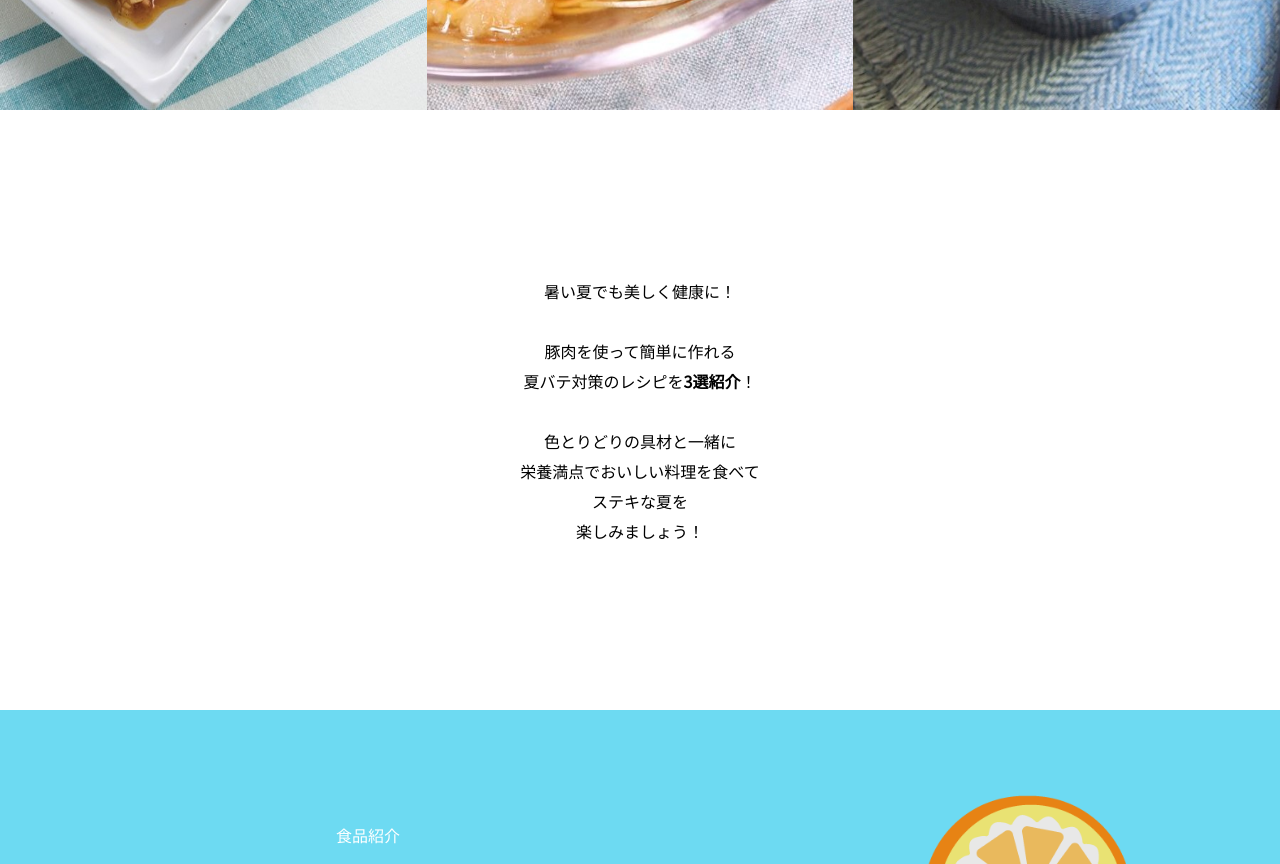
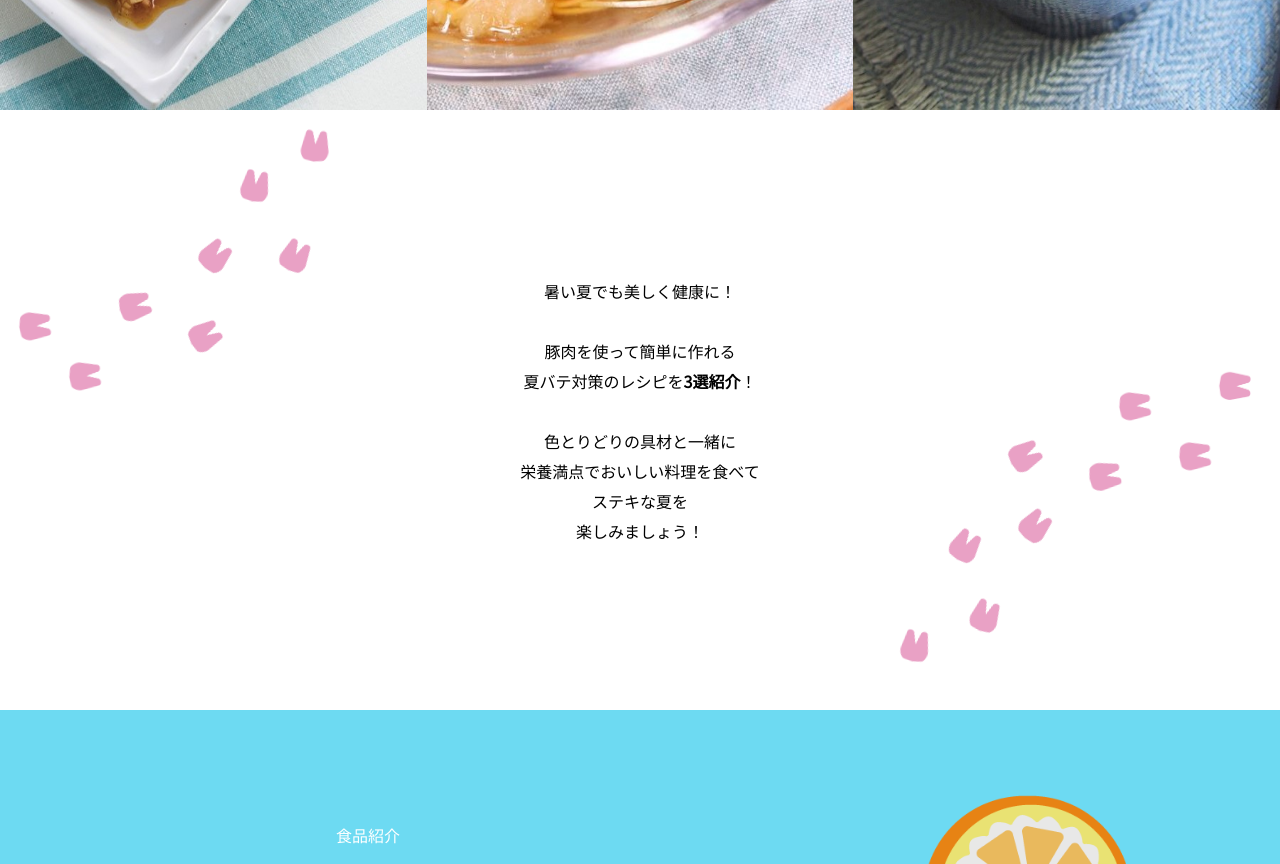
Before and after one commit to Maria1031/summer_recipe, a plain HTML site: page index.html in a window 1280 px wide. Shown: the part 560-1424 px from the top of the page. Drawn offline with Linux system fonts and the light colour scheme.

Commit message:
Update index.html

```diff
--- a/index.html
+++ b/index.html
@@ -71,23 +71,23 @@
                     ステキな夏を<br>
                     楽しみましょう！<br>
                 </p>
-                <img class="tonsoku" src="image/foot.png" alt="">
-                <img class="tonsoku1" src="image/foot.png" alt="">
-                <img class="tonsoku2" src="image/foot.png" alt="">
-                <img class="tonsoku3" src="image/foot.png" alt="">
-                <img class="tonsoku4" src="image/foot.png" alt="">
-                <img class="tonsoku5" src="image/foot.png" alt="">
-                <img class="tonsoku6" src="image/foot.png" alt="">
-                <img class="tonsoku7" src="image/foot.png" alt="">
-                <img class="tonsoku8" src="image/foot.png" alt="">
-                <img class="tonsoku9" src="image/foot.png" alt="">
-                <img class="tonsoku10" src="image/foot.png" alt="">
-                <img class="tonsoku11" src="image/foot.png" alt="">
-                <img class="tonsoku12" src="image/foot.png" alt="">
-                <img class="tonsoku13" src="image/foot.png" alt="">
-                <img class="tonsoku14" src="image/foot.png" alt="">
-                <img class="tonsoku15" src="image/foot.png" alt="">
-                <img class="tonsoku16" src="image/foot.png" alt="">
+                <img class="tonsoku" src="https://github.com/Maria1031/summer_recipe/blob/main/foot.png?raw=true" alt="">
+                <img class="tonsoku1" src="https://github.com/Maria1031/summer_recipe/blob/main/foot.png?raw=true" alt="">
+                <img class="tonsoku2" src="https://github.com/Maria1031/summer_recipe/blob/main/foot.png?raw=true" alt="">
+                <img class="tonsoku3" src="https://github.com/Maria1031/summer_recipe/blob/main/foot.png?raw=true" alt="">
+                <img class="tonsoku4" src="https://github.com/Maria1031/summer_recipe/blob/main/foot.png?raw=true" alt="">
+                <img class="tonsoku5" src="https://github.com/Maria1031/summer_recipe/blob/main/foot.png?raw=true" alt="">
+                <img class="tonsoku6" src="https://github.com/Maria1031/summer_recipe/blob/main/foot.png?raw=true" alt="">
+                <img class="tonsoku7" src="https://github.com/Maria1031/summer_recipe/blob/main/foot.png?raw=true" alt="">
+                <img class="tonsoku8" src="https://github.com/Maria1031/summer_recipe/blob/main/foot.png?raw=true" alt="">
+                <img class="tonsoku9" src="https://github.com/Maria1031/summer_recipe/blob/main/foot.png?raw=true" alt="">
+                <img class="tonsoku10" src="https://github.com/Maria1031/summer_recipe/blob/main/foot.png?raw=true" alt="">
+                <img class="tonsoku11" src="https://github.com/Maria1031/summer_recipe/blob/main/foot.png?raw=true" alt="">
+                <img class="tonsoku12" src="https://github.com/Maria1031/summer_recipe/blob/main/foot.png?raw=true" alt="">
+                <img class="tonsoku13" src="https://github.com/Maria1031/summer_recipe/blob/main/foot.png?raw=true" alt="">
+                <img class="tonsoku14" src="https://github.com/Maria1031/summer_recipe/blob/main/foot.png?raw=true" alt="">
+                <img class="tonsoku15" src="https://github.com/Maria1031/summer_recipe/blob/main/foot.png?raw=true" alt="">
+                <img class="tonsoku16" src="https://github.com/Maria1031/summer_recipe/blob/main/foot.png?raw=true" alt="">
             </div>
         </section>
 
```
